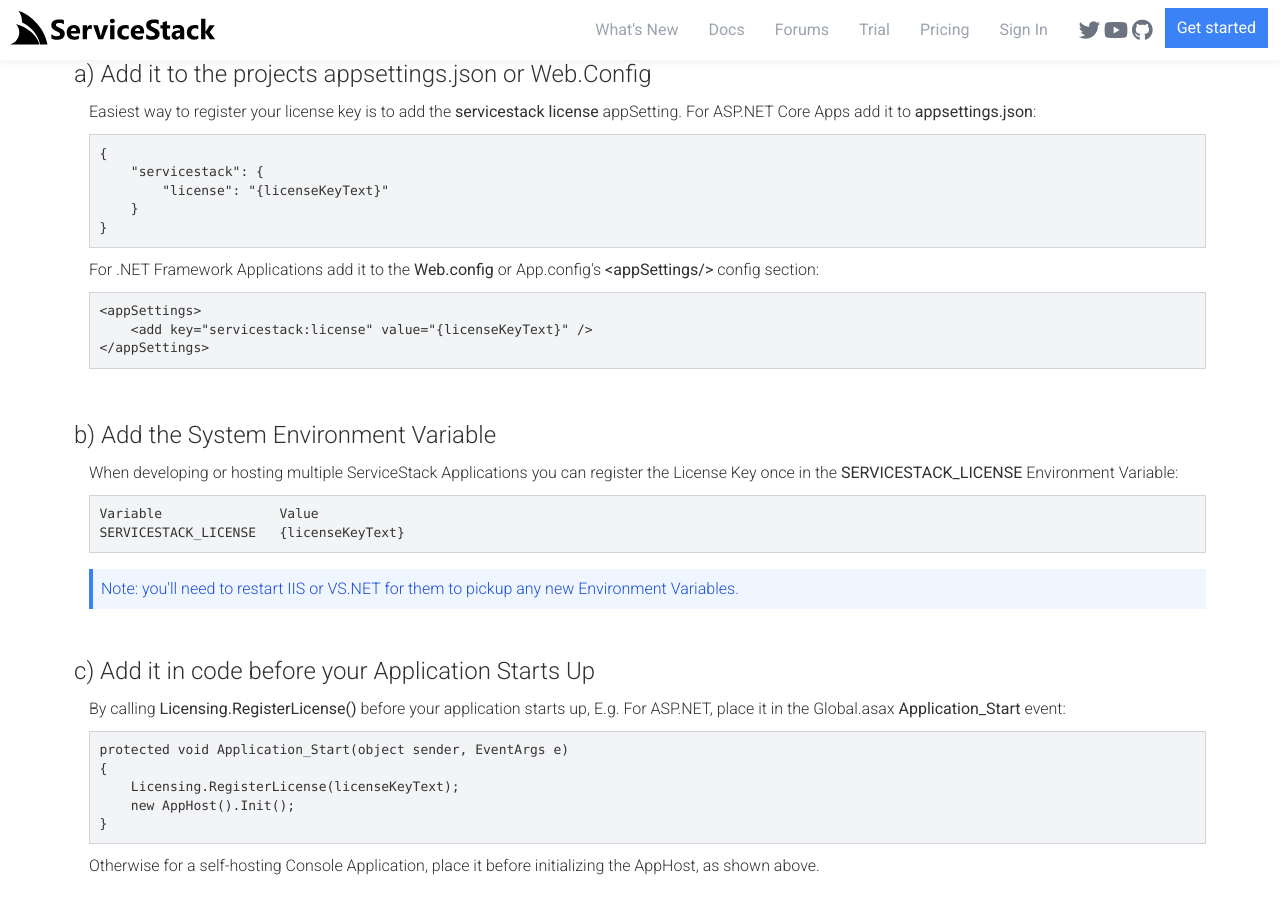
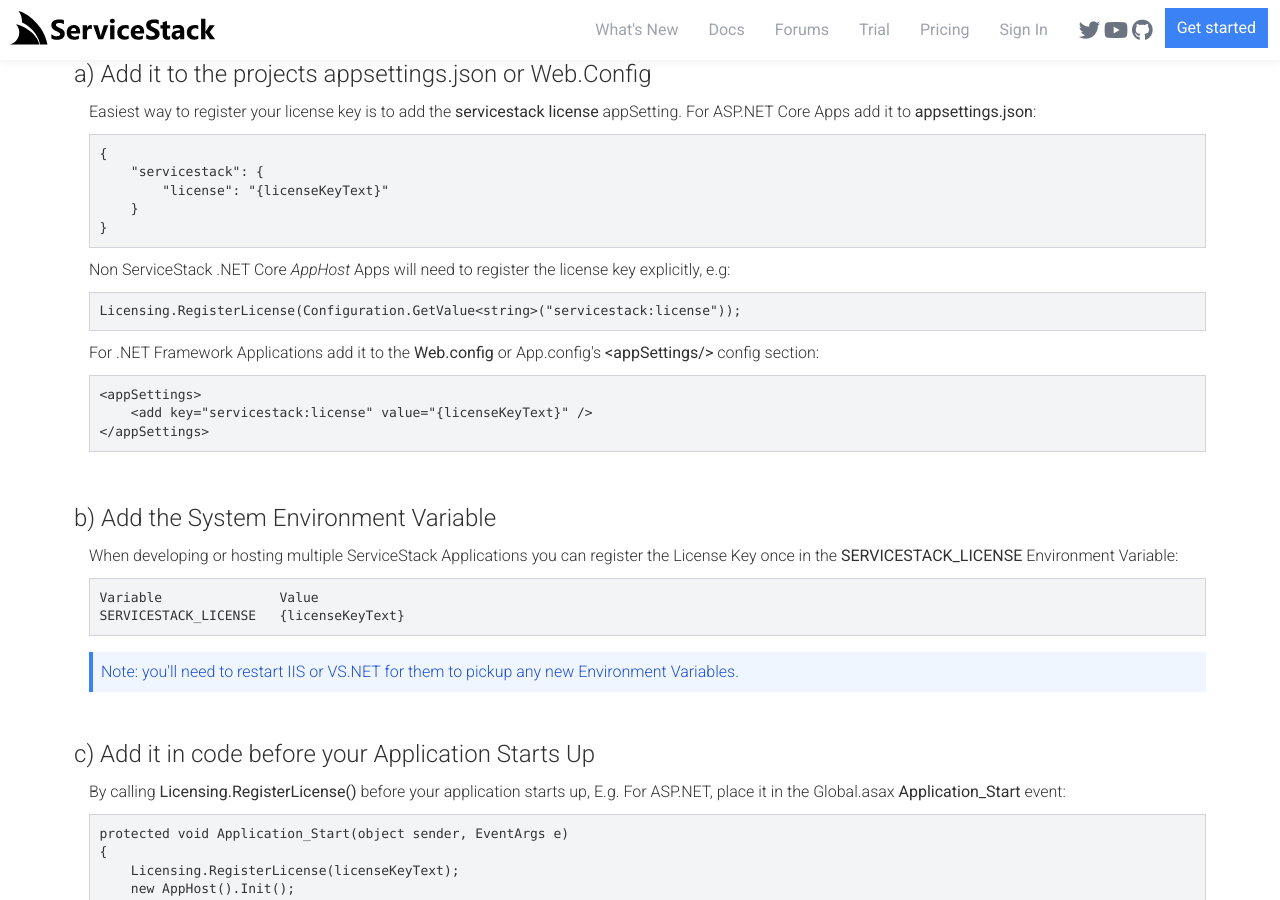
Before and after one commit to mythz/site, a Jekyll site: the page built from _pages/download.html, in a window 1280 px wide and 900 px high, scrolled down 9024 px. Built offline with Jekyll 4.4.1, drawn with Linux system fonts in a browser that asks for light colours.

Commit message:
Add caveat for non .NET Core SS Apps

```diff
--- a/_includes/register-license-key.html
+++ b/_includes/register-license-key.html
@@ -27,6 +27,10 @@
     }
 }
 </pre>
+                <p>
+                    Non ServiceStack .NET Core <em>AppHost</em> Apps will need to register the license key explicitly, e.g:
+                </p>
+                <pre>Licensing.RegisterLicense(Configuration.GetValue&lt;string&gt;("servicestack:license"));</pre>
                 <p>
                     For .NET Framework Applications add it to the <b>Web.config</b> or App.config's <b>&lt;appSettings/&gt;</b> config section:
                 </p>
```
